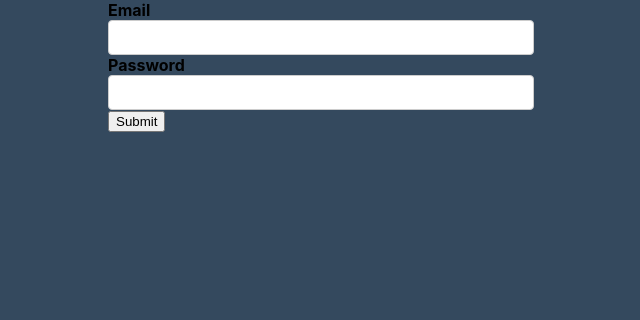
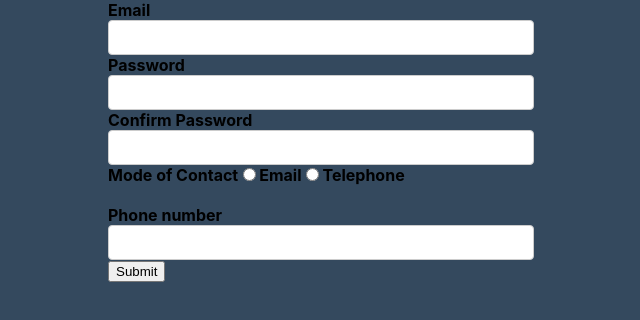
Before and after one commit to rsshonjoydas/react-formik, a React (Create React App) app: page / in a window 1280 px wide. Shown: the top 320 px of the page, without its empty margins (319-959 px from the left). Built offline with nearby package versions, Linux system fonts and the light colour scheme.

Commit message:
Registration Form

```diff
--- a/src/App.js
+++ b/src/App.js
@@ -1,10 +1,10 @@
 import './App.css';
-import LoginForm from './components/LoginForm';
+import RegistrationForm from './components/RegistrationForm';
 
 function App() {
   return (
     <div className="App">
-      <LoginForm />
+      <RegistrationForm />
     </div>
   );
 }
--- /dev/null
+++ b/src/components/RegistrationForm.js
@@ -0,0 +1,64 @@
+import { Form, Formik } from 'formik';
+import React from 'react';
+import * as Yup from 'yup';
+import FormikControl from './FormikControl/FormikControl';
+
+const RegistrationForm = () => {
+  const options = [
+    { key: 'Email', value: 'eamilmoc' },
+    { key: 'Telephone', value: 'telephonemoc' },
+  ];
+
+  const initialValues = {
+    email: '',
+    password: '',
+    confirmPassword: '',
+    modeOfContact: '',
+    phone: '',
+  };
+
+  const validationSchema = Yup.object({
+    email: Yup.string().email('Invalid email format!').required('Require'),
+    password: Yup.string().required('Require'),
+    confirmPassword: Yup.string()
+      .oneOf([Yup.ref('password'), ''], 'Password must match')
+      .required('Required'),
+    modeOfContact: Yup.string().required('Require'),
+    phone: Yup.string().when('modeOfContact', {
+      is: 'telephonemoc',
+      then: Yup.string().required('Required'),
+    }),
+  });
+
+  const onSubmit = (values) => {
+    console.log('Form data', values);
+  };
+  return (
+    <Formik initialValues={initialValues} validationSchema={validationSchema} onSubmit={onSubmit}>
+      {(formik) => (
+        <Form>
+          <FormikControl control="input" type="email" label="Email" name="email" />
+          <FormikControl control="input" type="password" label="Password" name="password" />
+          <FormikControl
+            control="input"
+            type="password"
+            label="Confirm Password"
+            name="confirmPassword"
+          />
+          <FormikControl
+            control="radio"
+            label="Mode of Contact"
+            name="modeOfContact"
+            options={options}
+          />
+          <FormikControl control="input" type="text" label="Phone number" name="phone" />
+          <button type="submit" disabled={!formik.isValid}>
+            Submit
+          </button>
+        </Form>
+      )}
+    </Formik>
+  );
+};
+
+export default RegistrationForm;
```
